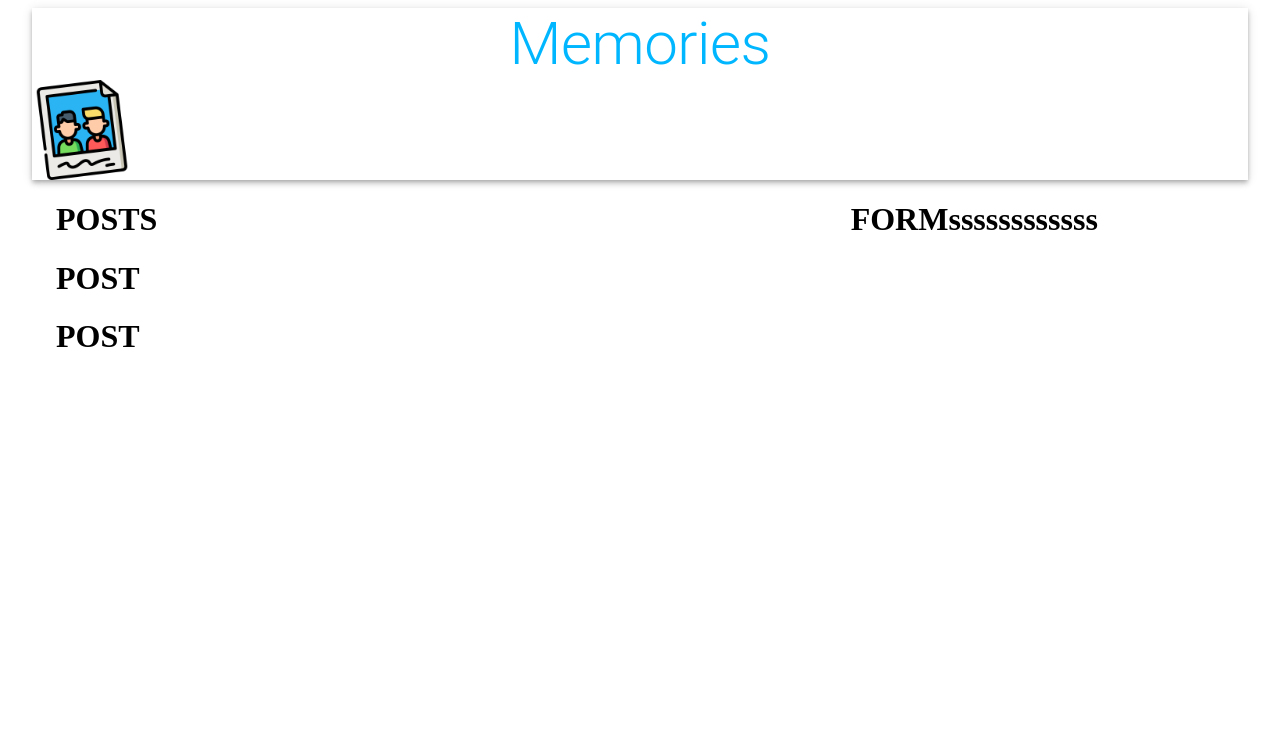
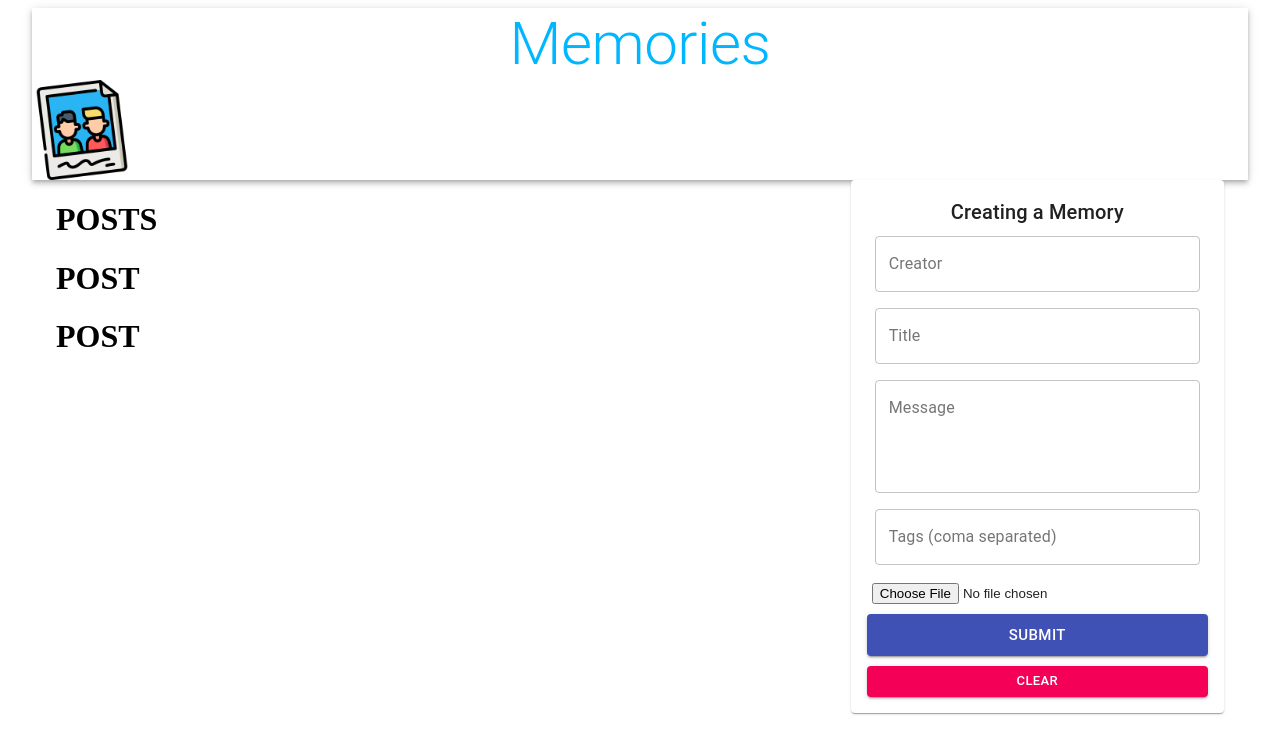
Before and after one commit to iamnehal/project, a React (Create React App) app in the folder client/: page / in a window 1280 px wide. Shown: the top 754 px of the page. Built offline with nearby package versions, Linux system fonts and the light colour scheme; no server answers.

Commit message:
error on 7 pm 31

```diff
--- a/client/src/actions/posts.js
+++ b/client/src/actions/posts.js
@@ -13,4 +13,15 @@
 console.log(error.message);
 
   }
-}
+};
+
+
+export const createPost = (post) => async (dispatch) => {
+  try {
+    const { data } = await api.createPost(post);
+
+    dispatch({ type: CREATE, payload: data });
+  } catch (error) {
+    console.log(error.message);
+  }
+};
--- a/client/src/api/index.js
+++ b/client/src/api/index.js
@@ -1,3 +1,6 @@
 import axios from 'axios';
 const url = 'http://localhost:3000/posts';
 export const fetchPosts = () => axios.get(url);
+
+
+export const createPost = (newPost) => axios.post(url, newPost);
--- a/client/src/components/Form/Form.js
+++ b/client/src/components/Form/Form.js
@@ -1,13 +1,50 @@
-import React from 'react';
+import React, { useState, useEffect } from 'react';
+import { TextField, Button, Typography, Paper } from '@material-ui/core';
+import { useDispatch, useSelector } from 'react-redux';
+import FileBase from 'react-file-base64';
 import useStyles from './styles';
+import { createPost} from '../../actions/posts';
+
 
 const Form =( ) =>
-{const classes=useStyles();
+{ const dispatch =useDispatch();
+    const [postData, setPostData] = useState({ creator: '', title: '', message: '', tags: '', selectedFile: '' });
+
+    const handleSubmit =(e) => {
+        e.preventDefault();
+
+          dispatch(createPost(postData));
+
+
+      };
+      const clear=()=>
+      {
+
+      }
+
+
+    const classes=useStyles();
 
     return (
+     <Paper className={classes.paper}>
+        <form autoComplete="off" noValidate className={`${classes.root} ${classes.form}`} onSubmit={handleSubmit}>
+        <Typography variant="h6">Creating a Memory </Typography>
+        <TextField name="creator" variant="outlined" label="Creator" fullWidth value={postData.creator} onChange={(e) => setPostData({ ...postData, creator: e.target.value })} />
+        <TextField name="title" variant="outlined" label="Title" fullWidth value={postData.title} onChange={(e) => setPostData({ ...postData, title: e.target.value })} />
+        <TextField name="message" variant="outlined" label="Message" fullWidth multiline rows={4} value={postData.message} onChange={(e) => setPostData({ ...postData, message: e.target.value })} />
+        <TextField name="tags" variant="outlined" label="Tags (coma separated)" fullWidth value={postData.tags} onChange={(e) => setPostData({ ...postData, tags: e.target.value.split(',') })} />
+        <div className={classes.fileInput}><FileBase type="file" multiple={false} onDone={({ base64 }) => setPostData({ ...postData, selectedFile: base64 })} /></div>
+        <Button className={classes.buttonSubmit} variant="contained" color="primary" size="large" type="submit" fullWidth>Submit</Button>
+        <Button variant="contained" color="secondary" size="small" onClick={clear} fullWidth>Clear</Button>
+      </form>
 
-<h1>   FORMssssssssssss </h1>
+          </Paper>
+
+
+
+
+
 
     );
-}
+};
 export default Form;
```
